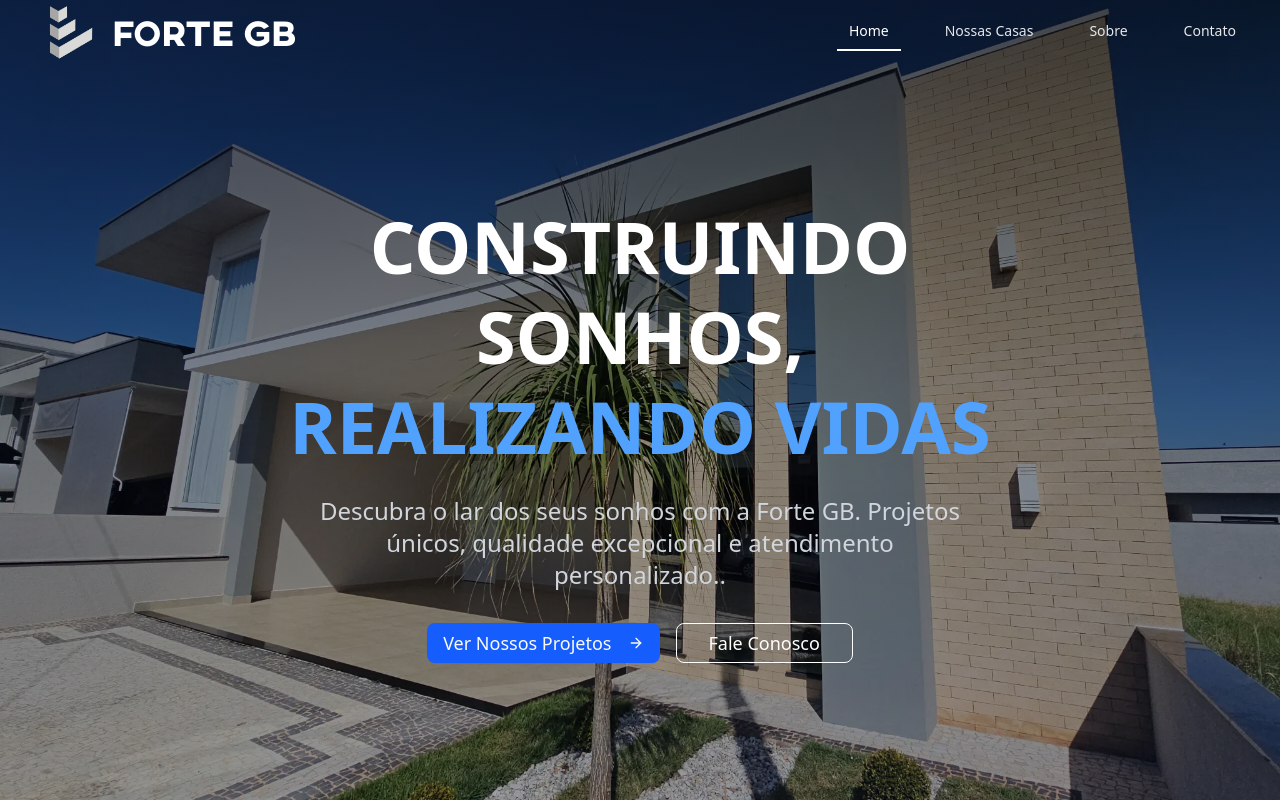
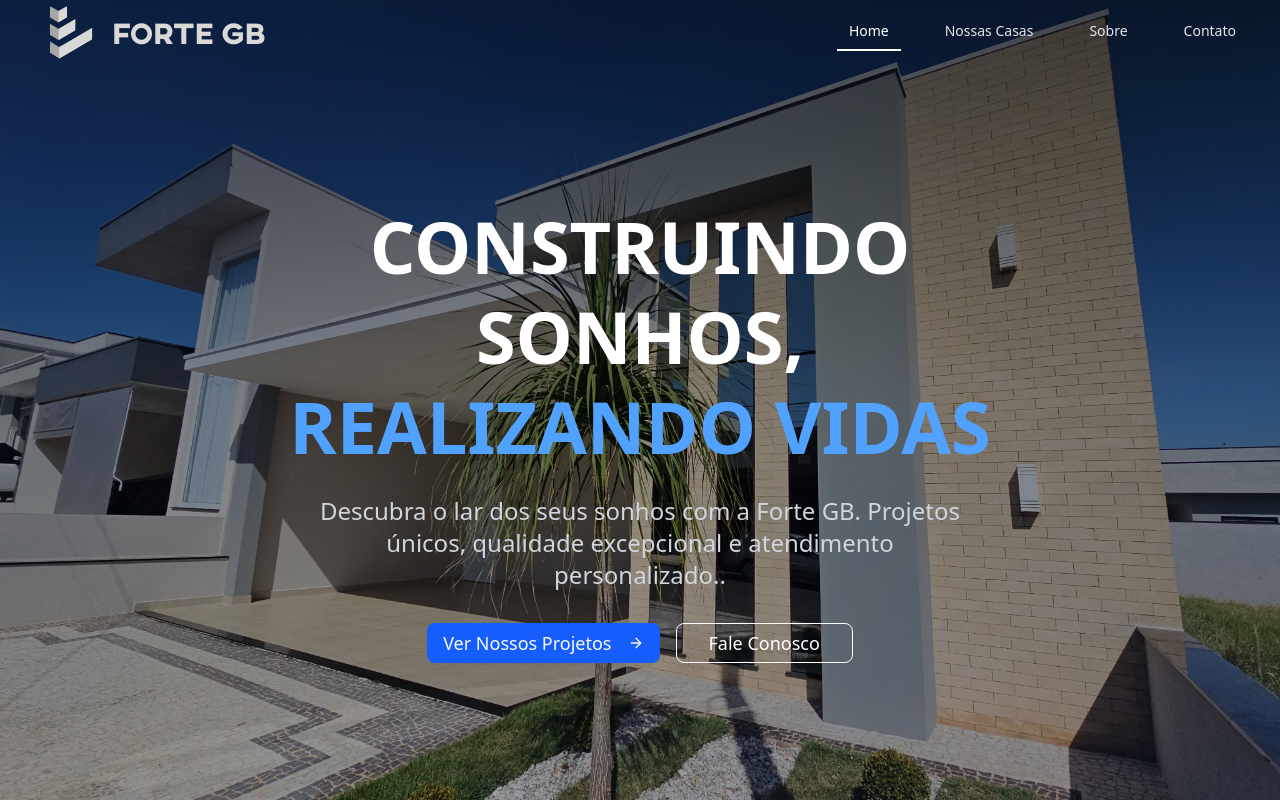
Before and after one commit to akamlibehsafe/fortegb.com, a React (Vite) app: page / in a window 1280 px wide. Shown: the top 802 px of the page. Built offline with nearby package versions, Linux system fonts and the light colour scheme.

Commit message:
Alterar fonte do texto logo para text-3xl e cor na Home para #d9d9d7

```diff
--- a/src/components/Header.jsx
+++ b/src/components/Header.jsx
@@ -29,8 +29,8 @@ const Header = () => {
           <div className="flex-shrink-0">
             <Link to="/" className="flex items-center">
               <img src={isHomePage ? logoTransparent : logoInvertedTransparent} alt="Forte GB Logo" className="h-18 w-auto mr-2" />
-              <div className={`text-4xl font-bold ${isHomePage ? 'text-white' : 'text-gray-900'}`}>
-                <span className={`font-axis-extrabold ${isHomePage ? 'text-white' : 'text-[#203045]'}`}>Forte GB</span>
+              <div className={`text-3xl font-bold ${isHomePage ? 'text-white' : 'text-gray-900'}`}>
+                <span className={`font-axis-extrabold ${isHomePage ? 'text-[#d9d9d7]' : 'text-[#203045]'}`}>Forte GB</span>
               </div>
             </Link>
           </div>
```
